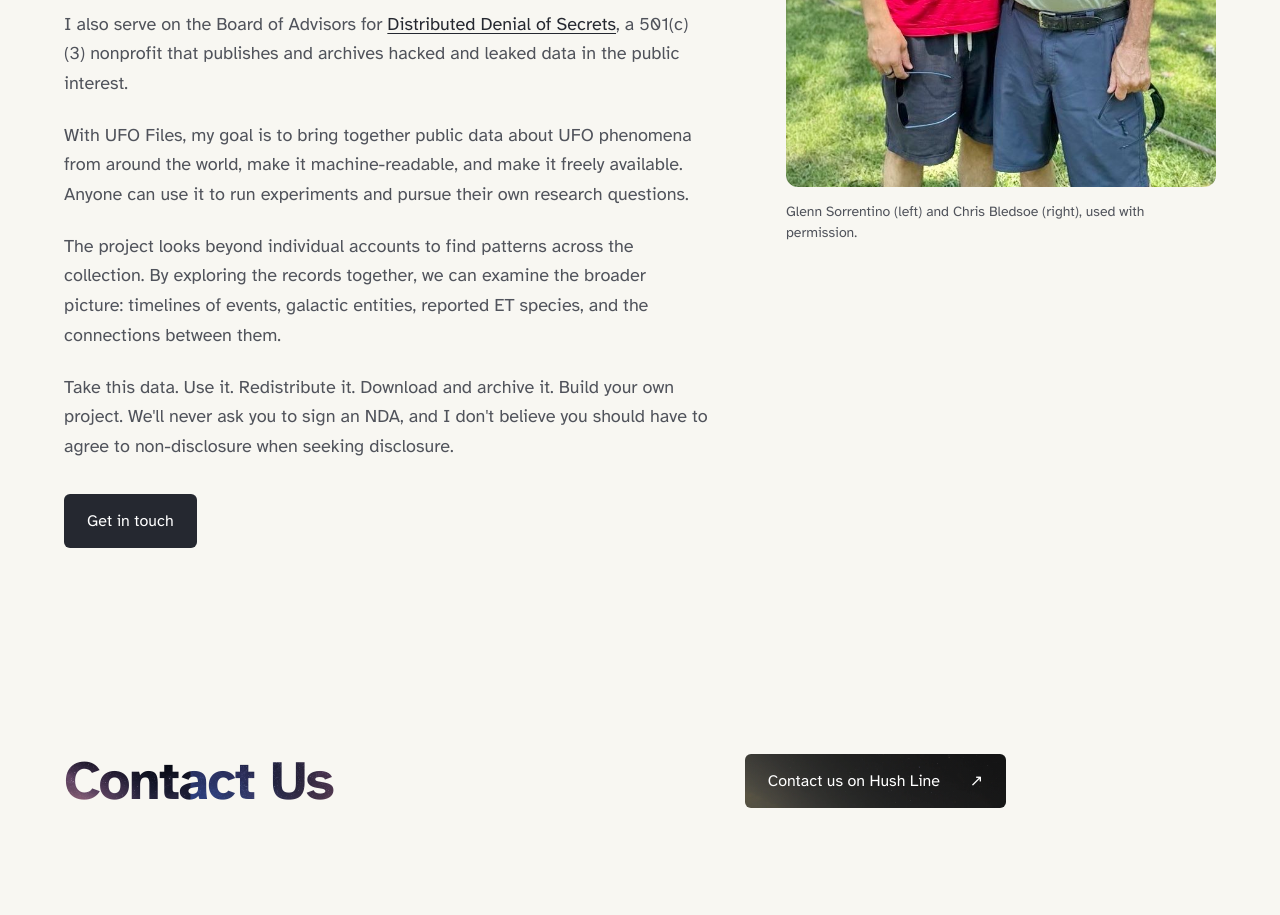
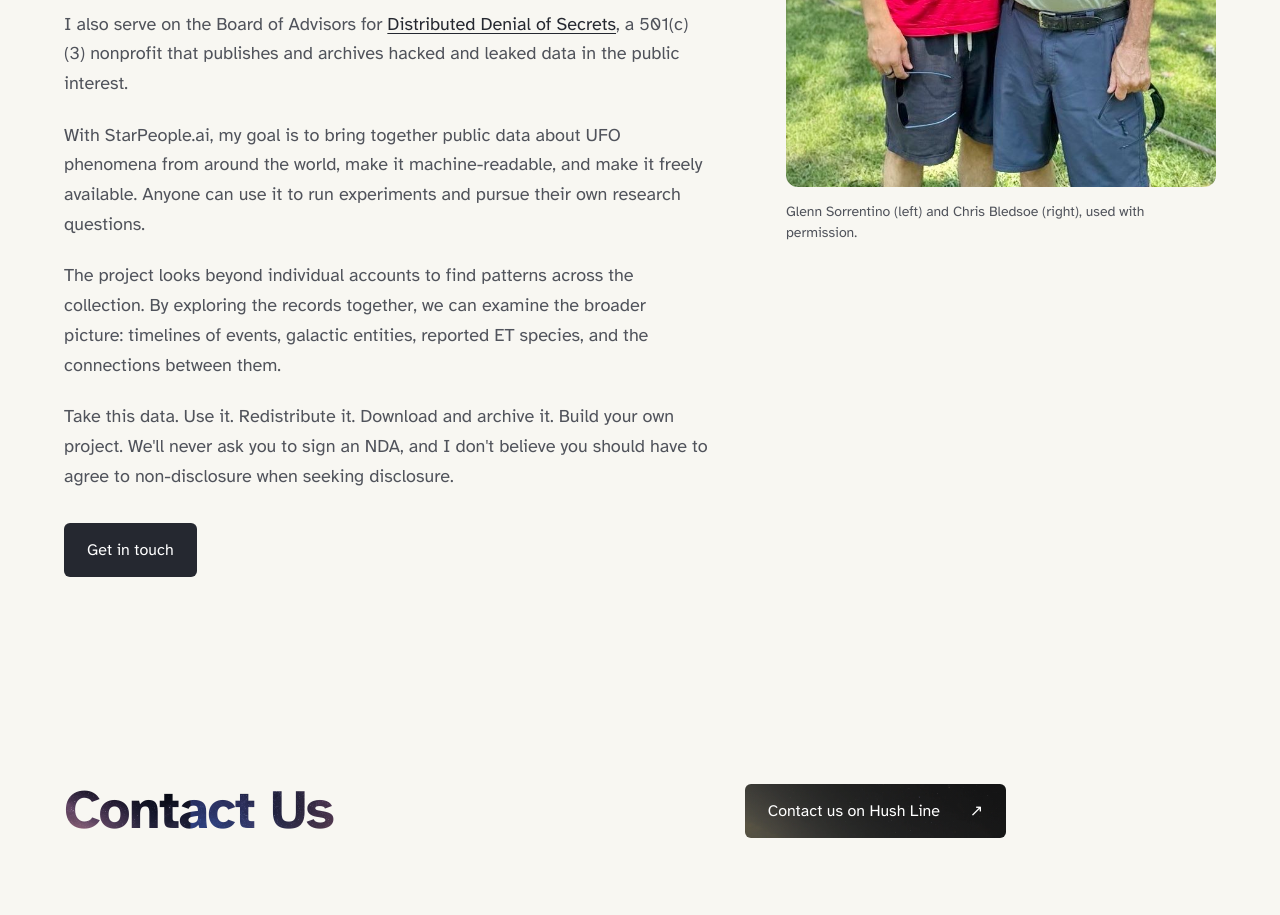
Before and after one commit to Star-People/starpeople.ai, a plain HTML site: page dist/index.html in a window 1280 px wide. Shown: the part 6940-7855 px from the top of the page. Drawn offline with Linux system fonts and the light colour scheme; no server answers; files whose address does not match are found by name.

Commit message:
Use StarPeople name in author biography (#36)
Co-authored-by: UFO Files Agent <ufo-files-agent@UFO-Files-Agent.local>

```diff
--- a/dist/index.html
+++ b/dist/index.html
@@ -40,7 +40,7 @@
           <p>I’m <a href="https://glennsorrentino.com" target="_blank" rel="noopener">Glenn Sorrentino</a>, a technologist working to build a more equitable world through free and open-source digital tools. I run <a href="https://hushline.app/" target="_blank" rel="noopener">Hush Line</a>, a 501(c)(3) technology nonprofit that provides an open-source tip line platform for journalists, lawyers, and others who need a secure way to receive sensitive information. I'm a USMC veteran and military whistleblower.</p>
           <p>I spent much of my career in Big Tech, building software for Fortune 500 companies and earning <a href="https://patents.google.com/?inventor=Glenn+Sorrentino" target="_blank" rel="noopener">multiple U.S. patents</a> for my work. Over that time, volunteering with organizations and projects like Signal Messenger, the Tor Project, OnionShare, and CalyxOS was a consistent thread in my professional life.</p>
           <p>I also serve on the Board of Advisors for <a href="https://ddosecrets.org/" target="_blank" rel="noopener">Distributed Denial of Secrets</a>, a 501(c)(3) nonprofit that publishes and archives hacked and leaked data in the public interest.</p>
-          <p>With UFO Files, my goal is to bring together public data about UFO phenomena from around the world, make it machine-readable, and make it freely available. Anyone can use it to run experiments and pursue their own research questions.</p>
+          <p>With StarPeople.ai, my goal is to bring together public data about UFO phenomena from around the world, make it machine-readable, and make it freely available. Anyone can use it to run experiments and pursue their own research questions.</p>
           <p>The project looks beyond individual accounts to find patterns across the collection. By exploring the records together, we can examine the broader picture: timelines of events, galactic entities, reported ET species, and the connections between them.</p>
           <p>Take this data. Use it. Redistribute it. Download and archive it. Build your own project. We'll never ask you to sign an NDA, and I don't believe you should have to agree to non-disclosure when seeking disclosure.</p>
           <a class="button dark" href="https://tips.hushline.app/to/ufo-files">Get in touch</a>
```
